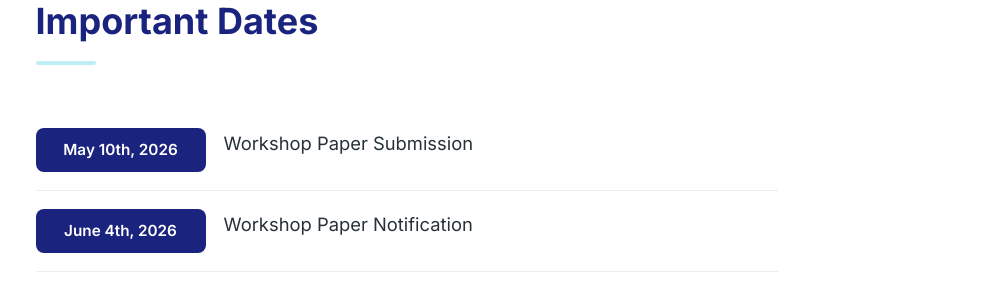
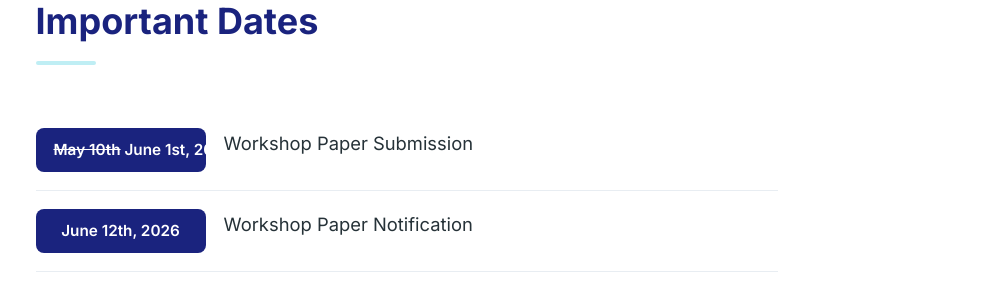
Before and after one commit to agent-se/agent-se.github.io, a Vue app: page / in a window 1280 px wide. Shown: the part 3000-3288 px from the top of the page, without its empty margins (48-1035 px from the left). Built offline with nearby package versions, Linux system fonts and the light colour scheme.

Commit message:
updated deadline

```diff
--- a/src/App.vue
+++ b/src/App.vue
@@ -27,8 +27,8 @@ const topics = [
 ]
 
 const dates = [
-  { date: 'May 10th, 2026', event: 'Workshop Paper Submission' },
-  { date: 'June 4th, 2026', event: 'Workshop Paper Notification' },
+  { date: '<s>May 10th</s> June 1st, 2026', event: 'Workshop Paper Submission' },
+  { date: 'June 12th, 2026', event: 'Workshop Paper Notification' },
   { date: 'August 10th, 2026', event: 'Workshop @ KDD 2026, Jeju, Korea' },
 ]
 
@@ -258,7 +258,7 @@ onUnmounted(() => window.removeEventListener('scroll', handleScroll))
       <hr class="section-divider">
       <div class="col-lg-8">
         <div class="date-item" v-for="d in dates" :key="d.date">
-          <span class="date-badge">{{ d.date }}</span>
+          <span class="date-badge" v-html="d.date"></span>
           <span style="font-size: 1.02rem;">{{ d.event }}</span>
         </div>
         <p class="text-muted mt-3" style="font-size: 0.88rem;">
```
